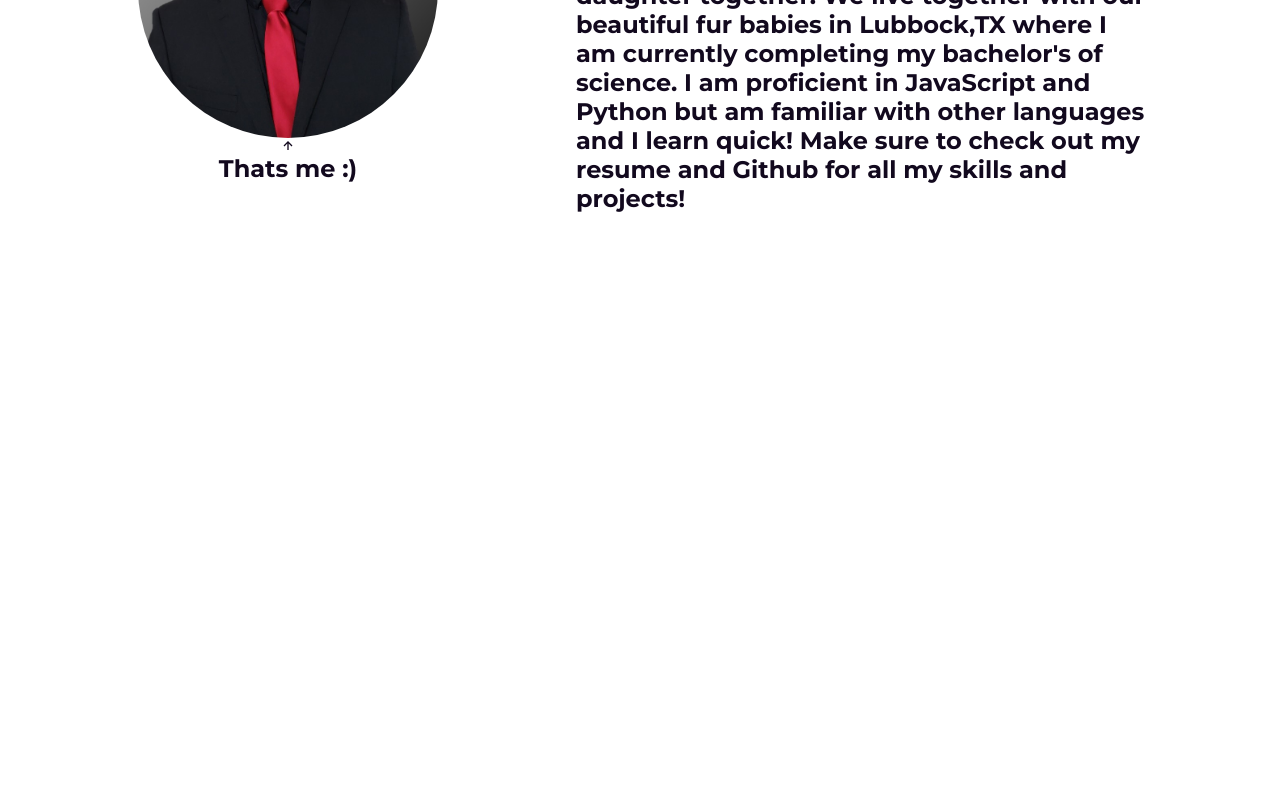
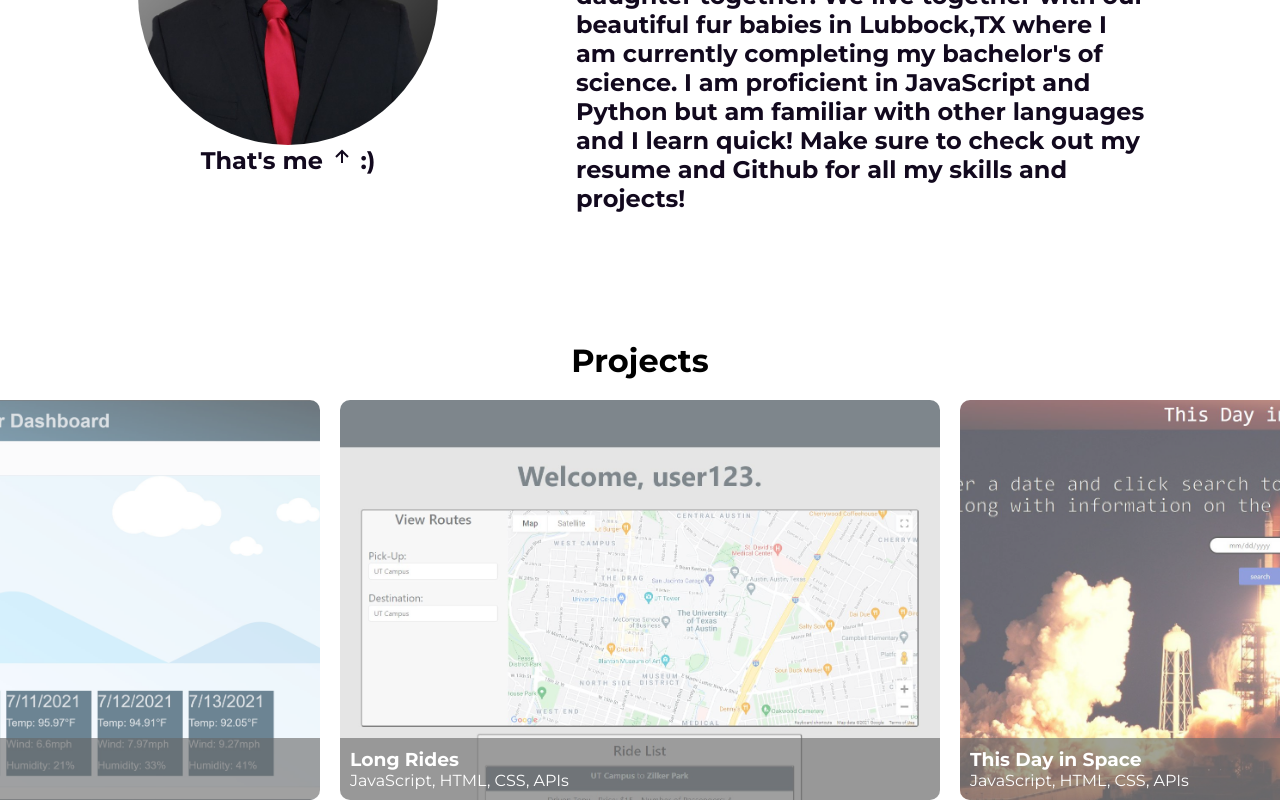
Before and after one commit to mleesers/reactPortfolio, a React (Create React App) app: page / in a window 1280 px wide. Shown: the part 1198-1998 px from the top of the page. Before the commit the page ends 1539 px from the top, so only its background shows below. Built offline with nearby package versions, Linux system fonts and the light colour scheme.

Commit message:
current carousel

```diff
--- a/src/App.js
+++ b/src/App.js
@@ -3,6 +3,7 @@ import NavBar from './components/navBar'
 import GlobalStyle from './globalStyles';
 import Hero from './components/Hero';
 import AboutMe from './components/AboutMe';
+import Projects from './components/Projects';
 
 function App() {
   return (
@@ -11,6 +12,7 @@ function App() {
       <NavBar />
       <Hero />
       <AboutMe />
+      <Projects/>
     </>
   );
 }
--- a/src/components/AboutMe.js
+++ b/src/components/AboutMe.js
@@ -103,8 +103,7 @@ const AboutMe = () => {
         <MainArea isVisible={isVisible}>
           <Photo>
             <img src={me} id="myImage" alt="me" />
-            <BiUpArrowAlt />
-            <h1>Thats me :)</h1>
+            <h1>That's me {<BiUpArrowAlt />} :)</h1>
           </Photo>
           <TextArea id="text">
             <h1>
--- /dev/null
+++ b/src/components/Projects.js
@@ -0,0 +1,118 @@
+import React, { useState } from "react";
+import styled from 'styled-components/macro';
+import oldPortfolioImage from '../images/oldPortfolio.png';
+import weatherDashboardImage from '../images/Weather.jpg';
+import longRidesImage from '../images/LongRides.jpg';
+import thisDayInSpaceImage from '../images/Space.jpg';
+import hangmanImage from '../images/Hangman.jpg';
+
+const MainArea = styled.div`
+  display: flex;
+  flex-direction: column;
+  justify-content: center;
+  align-items: center;
+`;
+
+const Header = styled.h1`
+  margin-bottom: 20px;
+`;
+
+const Carousel = styled.div`
+  display: flex;
+  flex-direction: row;
+  justify-content: center;
+  align-items: center;
+  height: fit-content;
+  overflow-x: scroll; /* Enable horizontal scrolling */
+  scroll-snap-type: x mandatory; /* Enable snap-scrolling behavior */
+`;
+
+const Card = styled.div`
+  display: flex;
+  flex-direction: column;
+  justify-content: flex-end; /* Align the content to the bottom of the card */
+  position: relative;
+  width: 600px;
+  height: 400px;
+  margin-right: 10px;
+  margin-left: 10px;
+  border-radius: 10px;
+  scroll-snap-align: center; /* Snap the card to the center of the viewport */
+  overflow: hidden; /* Hide any overflow */
+`;
+
+const CardImage = styled.img`
+  width: 100%;
+  height: 100%;
+  object-fit: cover;
+`;
+
+const CardOverlay = styled.div`
+  position: absolute;
+  bottom: 0; /* Position the overlay at the bottom of the card */
+  width: 100%;
+  padding: 10px;
+  background-color: rgba(0, 0, 0, 0.6);
+  color: white;
+`;
+
+const ProjectData = {
+  'OldPortfolio': {
+    title: 'Old Portfolio',
+    label: 'JavaScript, HTML, CSS',
+    image: oldPortfolioImage,
+  },
+  'WeatherDashboard': {
+    title: 'Weather Dashboard',
+    label: 'JavaScript, HTML, CSS, APIs',
+    image: weatherDashboardImage
+  },
+  'LongRides': {
+    title: 'Long Rides',
+    label: 'JavaScript, HTML, CSS, APIs',
+    image: longRidesImage
+  },
+  'ThisDayInSpace': {
+    title: 'This Day in Space',
+    label: 'JavaScript, HTML, CSS, APIs',
+    image: thisDayInSpaceImage
+  },
+  'Hangman': {
+    title: 'Hangman',
+    label: 'Python',
+    image: hangmanImage
+  }
+};
+
+const Projects = () => {
+  const [selectedProject, setSelectedProject] = useState('OldPortfolio');
+
+  const handleCardClick = (key) => {
+    setSelectedProject(key);
+  };
+
+  return (
+    <MainArea>
+      <Header>Projects</Header>
+      <Carousel>
+        {Object.keys(ProjectData).map((key) => (
+          <Card
+            key={key}
+            onClick={() => handleCardClick(key)}
+            style={{
+              opacity: selectedProject === key ? 1 : 0.6, // Adjust opacity based on the selected project
+            }}
+          >
+            <CardImage src={ProjectData[key].image} alt={ProjectData[key].title} />
+            <CardOverlay>
+              <h3>{ProjectData[key].title}</h3>
+              <p>{ProjectData[key].label}</p>
+            </CardOverlay>
+          </Card>
+        ))}
+      </Carousel>
+    </MainArea>
+  );
+};
+
+export default Projects;
--- a/src/components/navBar.js
+++ b/src/components/navBar.js
@@ -22,6 +22,9 @@ const Logo = styled(Link)`
     text-decoration: none;
     font-size: 1.5rem;
     font-weight: bold;
+    @media screen and (max-width: 768px) {
+        font-size: 1rem;
+    }
     `
 const MenuBars = styled(BsCodeSlash)`
     display: none;
```
Also changed, not shown: src/data/ProjectData.js (deleted, +0 -8 lines).
